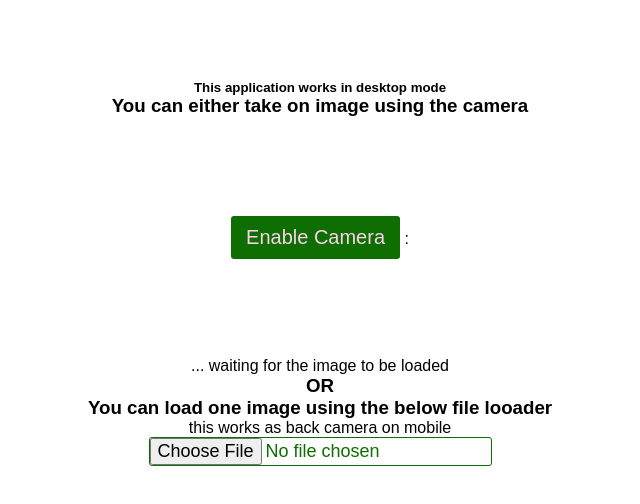
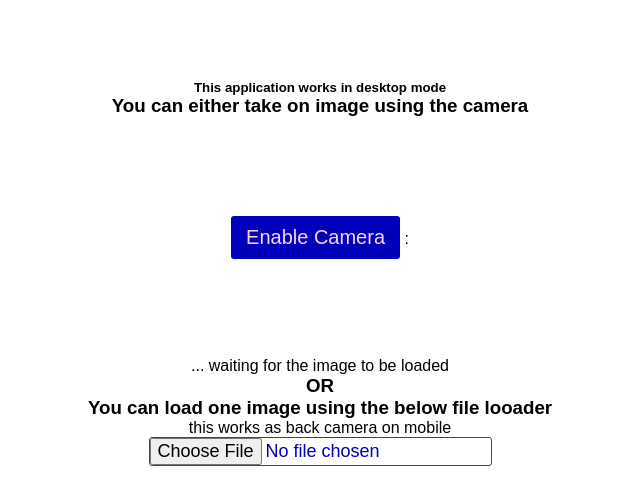
Before and after one commit to alexbran8/react-tensorflow-wall-project, a React (Create React App) app: page / in a window 1280 px wide. Shown: the top 504 px of the page, without its empty margins (320-960 px from the left). Built offline with nearby package versions, Linux system fonts and the light colour scheme; a web font is replaced by a local one.

Commit message:
colour update

```diff
--- a/src/App.css
+++ b/src/App.css
@@ -1,3 +1,9 @@
+:root {
+  --red: #b00;
+  --blue: #00b;
+  --fullwidth: 100%;
+}
+
 .App {
   text-align: center;
 }
--- a/src/components/Home.css
+++ b/src/components/Home.css
@@ -69,11 +69,11 @@
   display: block;
   text-align: center;
   font-size: 18px;
-  color: #0e6e02;
+  color: var(--blue);
   transition-duration: 0.25s;
 }
 .home-container form input:hover {
-  background-color: #0e6e02;
+  background-color: var(--blue);
   color: #fbd3e9;
 }
 .home-container form input:focus {
@@ -88,11 +88,12 @@
   color: white;
 }
 .home-container form button {
+  color: var(--red);
   -webkit-appearance: none;
   -moz-appearance: none;
   appearance: none;
   outline: 0;
-  background-color: #0e6e02;
+  background-color: var(--blue);
   border: 0;
   padding: 10px 15px;
   color: #fbd3e9;
@@ -106,7 +107,7 @@
   border: 1px solid #0e6e02;
   border-radius: 5px;
   background-color: #f5f7f9;
-  color: #0e6e02;
+  color: var(--blue);
 }
 /* webcam  */
 .home-container .webcam-container {
```
